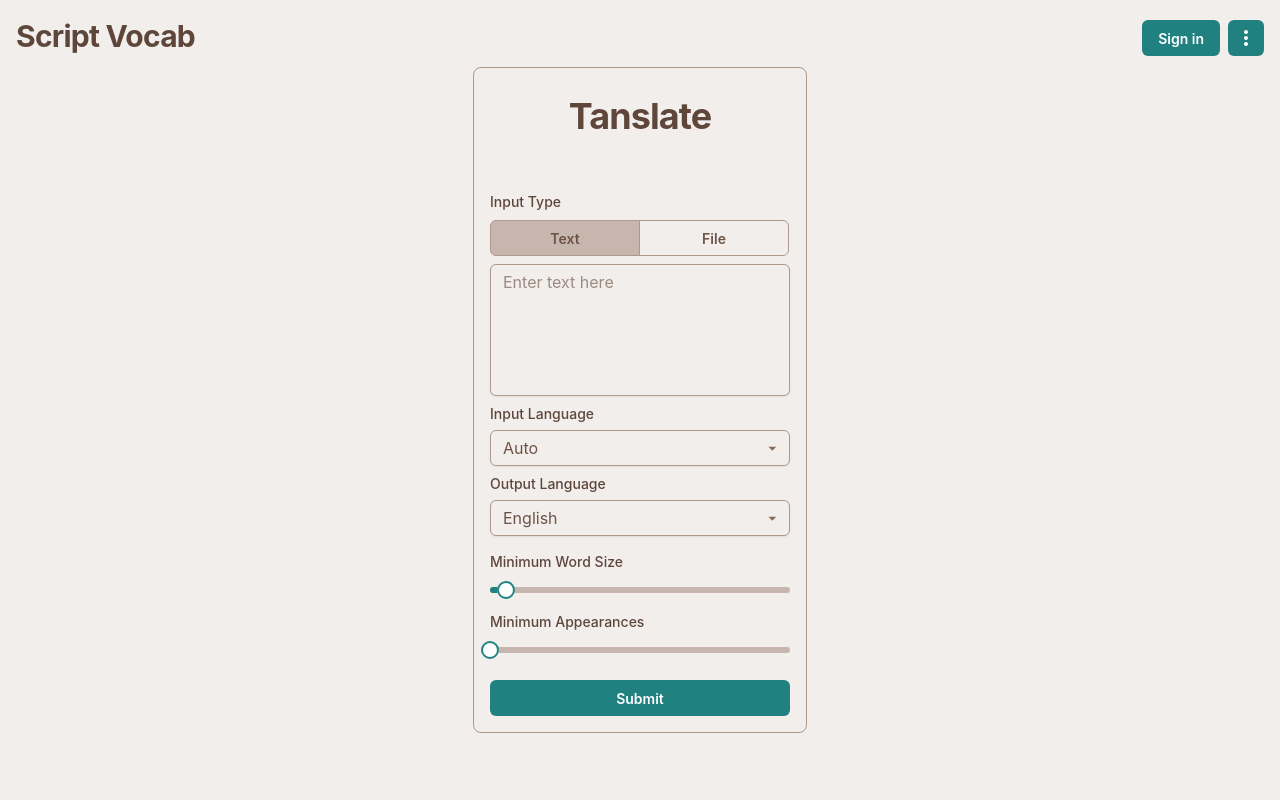
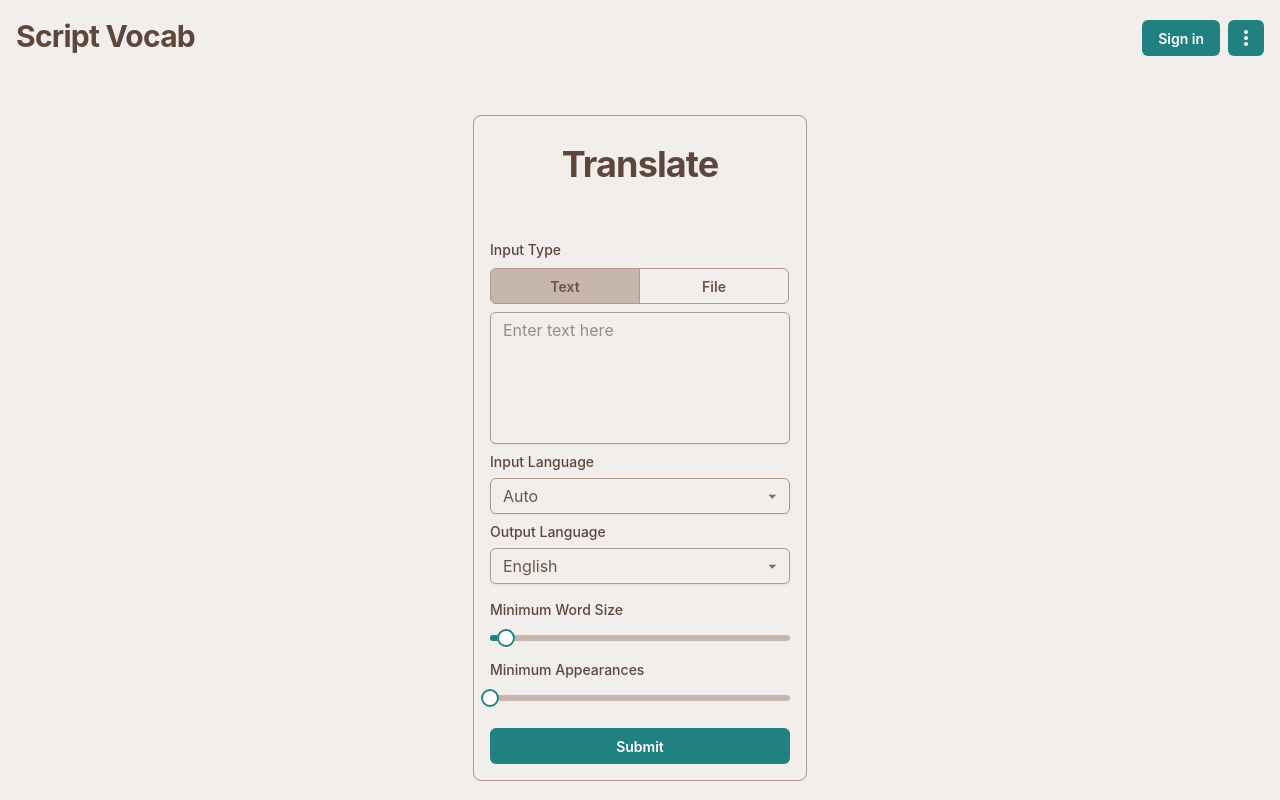
Before and after one commit to Kafelixon/ScribtVocabFrontend, a React (Vite) app: page / in a window 1280 px wide. Built offline with nearby package versions, Linux system fonts and the light colour scheme; no server answers.

Commit message:
Quick layout overflow workaround

```diff
--- a/components/TopMenu.tsx
+++ b/components/TopMenu.tsx
@@ -33,7 +33,7 @@ export function TopMenu() {
     <Box
       sx={{
         boxSizing: "border-box",
-        position: "absolute",
+        position: "fixed",
         top: 0,
         p: 2,
         width: "100vw",
@@ -43,6 +43,7 @@ export function TopMenu() {
         alignItems: "end",
         justifyContent: "space-between",
         gap: 1,
+        zIndex: 1,
       }}
     >
       <Box sx={{ justifySelf: "start" }}>
--- a/components/TranslationView.tsx
+++ b/components/TranslationView.tsx
@@ -71,6 +71,7 @@ export const TranslationView: React.FC = () => {
       spacing={{ xs: 1, sm: 2, md: 4,pt:7 }}
       justifyContent="center"
       alignItems="center"
+      mt={12}
     >
       <Card variant="outlined" sx={{ boxShadow: 2 }}>
         <Typography
@@ -79,7 +80,7 @@ export const TranslationView: React.FC = () => {
           textAlign="center"
           sx={{ mb: 4, mt: 1 }}
         >
-          Tanslate
+          Translate
         </Typography>
         <FormControl sx={{ flex: 1, gap: 1, width: 300 }}>
           <ToggleGroup
--- a/src/index.css
+++ b/src/index.css
@@ -20,14 +20,16 @@
 html,
 body,
 #root {
-  height: 100%;
+  /* height: 100%; */
   box-sizing: border-box;
 }
 
 #root {
   display: flex;
+  flex-direction: column;
   justify-content: center;
   align-items: center;
+  gap: 1rem;
 }
 
 body {
```
